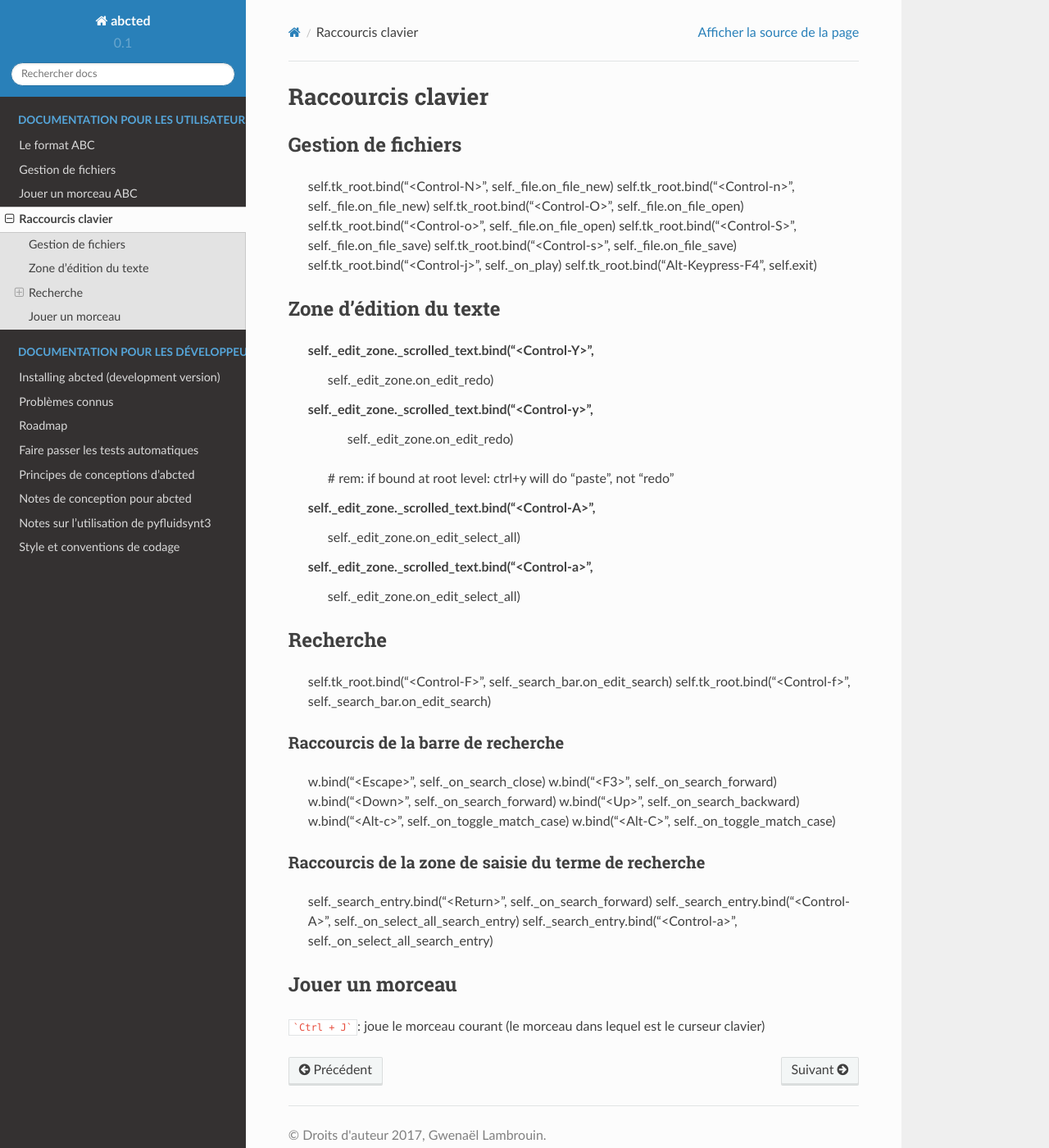
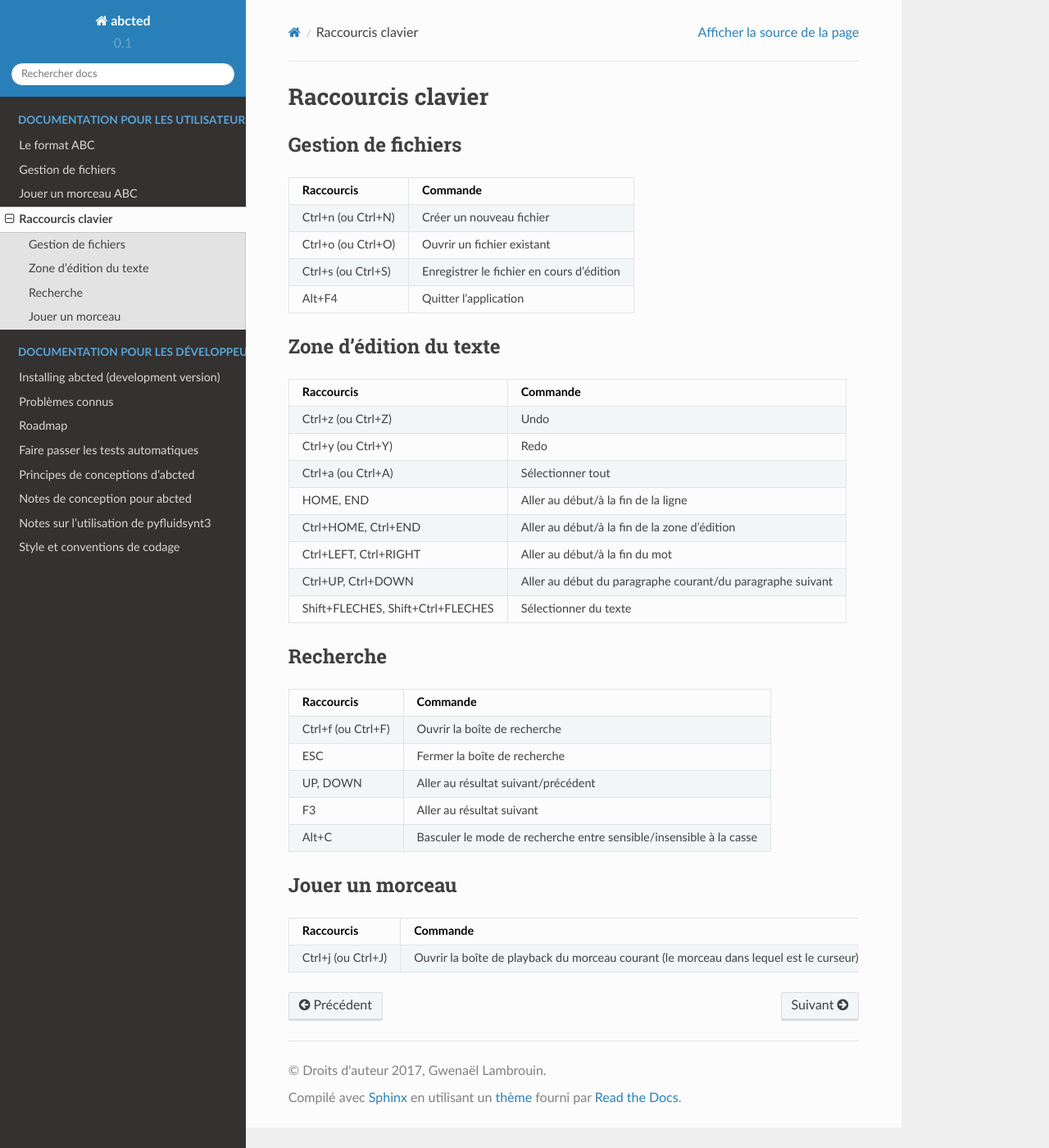
Before and after one commit to glm35/abcted, a Sphinx documentation site: the page built from docs/user_guide/shortcuts.rst, in a window 1280 px wide and 1400 px high. Shown: the whole window at 82% size. Built offline with Sphinx 7.4.7 and the Read the Docs theme 2.0.0, drawn with Linux system fonts in a browser that asks for light colours.

Commit message:
docs: keyboard shortcuts

````diff
--- a/docs/user_guide/shortcuts.rst
+++ b/docs/user_guide/shortcuts.rst
@@ -5,59 +5,72 @@
 Gestion de fichiers
 ===================
 
-        self.tk_root.bind('<Control-N>', self._file.on_file_new)
-        self.tk_root.bind('<Control-n>', self._file.on_file_new)
-        self.tk_root.bind('<Control-O>', self._file.on_file_open)
-        self.tk_root.bind('<Control-o>', self._file.on_file_open)
-        self.tk_root.bind('<Control-S>', self._file.on_file_save)
-        self.tk_root.bind('<Control-s>', self._file.on_file_save)
-        self.tk_root.bind('<Control-j>', self._on_play)
-        self.tk_root.bind('Alt-Keypress-F4', self.exit)
++------------------------+-------------------------------------------+
+| Raccourcis             | Commande                                  |
++========================+===========================================+
+| Ctrl+n (ou Ctrl+N)     | Créer un nouveau fichier                  |
++------------------------+-------------------------------------------+
+| Ctrl+o (ou Ctrl+O)     | Ouvrir un fichier existant                |
++------------------------+-------------------------------------------+
+| Ctrl+s (ou Ctrl+S)     | Enregistrer le fichier en cours d'édition |
++------------------------+-------------------------------------------+
+| Alt+F4                 | Quitter l'application                     |
++------------------------+-------------------------------------------+
 
 
 Zone d'édition du texte
 =======================
 
-        self._edit_zone._scrolled_text.bind('<Control-Y>',
-                                            self._edit_zone.on_edit_redo)
-        self._edit_zone._scrolled_text.bind('<Control-y>',
-                                            self._edit_zone.on_edit_redo)
-            # rem: if bound at root level: ctrl+y will do 'paste', not 'redo'
-        self._edit_zone._scrolled_text.bind('<Control-A>',
-                                            self._edit_zone.on_edit_select_all)
-        self._edit_zone._scrolled_text.bind('<Control-a>',
-                                            self._edit_zone.on_edit_select_all)
++------------------------+--------------------------------------------+
+| Raccourcis             | Commande                                   |
++========================+============================================+
+| Ctrl+z (ou Ctrl+Z)     | Undo                                       |
++------------------------+--------------------------------------------+
+| Ctrl+y (ou Ctrl+Y)     | Redo                                       |
++------------------------+--------------------------------------------+
+| Ctrl+a (ou Ctrl+A)     | Sélectionner tout                          |
++------------------------+--------------------------------------------+
+| HOME, END              | Aller au début/à la fin de la ligne        |
++------------------------+--------------------------------------------+
+| Ctrl+HOME, Ctrl+END    | Aller au début/à la fin de la zone         |
+|                        | d'édition                                  |
++------------------------+--------------------------------------------+
+| Ctrl+LEFT, Ctrl+RIGHT  | Aller au début/à la fin du mot             |
++------------------------+--------------------------------------------+
+| Ctrl+UP, Ctrl+DOWN     | Aller au début du paragraphe courant/du    |
+|                        | paragraphe suivant                         |
++------------------------+--------------------------------------------+
+| Shift+FLECHES,         | Sélectionner du texte                      |
+| Shift+Ctrl+FLECHES     |                                            |
++------------------------+--------------------------------------------+
 
-
-.. TODO: raccourcis implicites de tkinter
 
 Recherche
 =========
 
-        self.tk_root.bind('<Control-F>', self._search_bar.on_edit_search)
-        self.tk_root.bind('<Control-f>', self._search_bar.on_edit_search)
-
-Raccourcis de la barre de recherche
------------------------------------
-
-            w.bind('<Escape>', self._on_search_close)
-            w.bind('<F3>', self._on_search_forward)
-            w.bind('<Down>', self._on_search_forward)
-            w.bind('<Up>', self._on_search_backward)
-            w.bind('<Alt-c>', self._on_toggle_match_case)
-            w.bind('<Alt-C>', self._on_toggle_match_case)
-
-
-Raccourcis de la zone de saisie du terme de recherche
------------------------------------------------------
-
-        self._search_entry.bind('<Return>', self._on_search_forward)
-        self._search_entry.bind('<Control-A>', self._on_select_all_search_entry)
-        self._search_entry.bind('<Control-a>', self._on_select_all_search_entry)
++------------------------+-------------------------------------------+
+| Raccourcis             | Commande                                  |
++========================+===========================================+
+| Ctrl+f (ou Ctrl+F)     | Ouvrir la boîte de recherche              |
++------------------------+-------------------------------------------+
+| ESC                    | Fermer la boîte de recherche              |
++------------------------+-------------------------------------------+
+| UP, DOWN               | Aller au résultat suivant/précédent       |
++------------------------+-------------------------------------------+
+| F3                     | Aller au résultat suivant                 |
++------------------------+-------------------------------------------+
+| Alt+C                  | Basculer le mode de recherche entre       |
+|                        | sensible/insensible à la casse            |
++------------------------+-------------------------------------------+
 
 
 Jouer un morceau
 ================
 
-```Ctrl + J```: joue le morceau courant (le morceau dans lequel est le
-curseur clavier)
++------------------------+-------------------------------------------+
+| Raccourcis             | Commande                                  |
++========================+===========================================+
+| Ctrl+j (ou Ctrl+J)     | Ouvrir la boîte de playback du morceau    |
+|                        | courant (le morceau dans lequel est le    |
+|                        | curseur)                                  |
++------------------------+-------------------------------------------+
````
